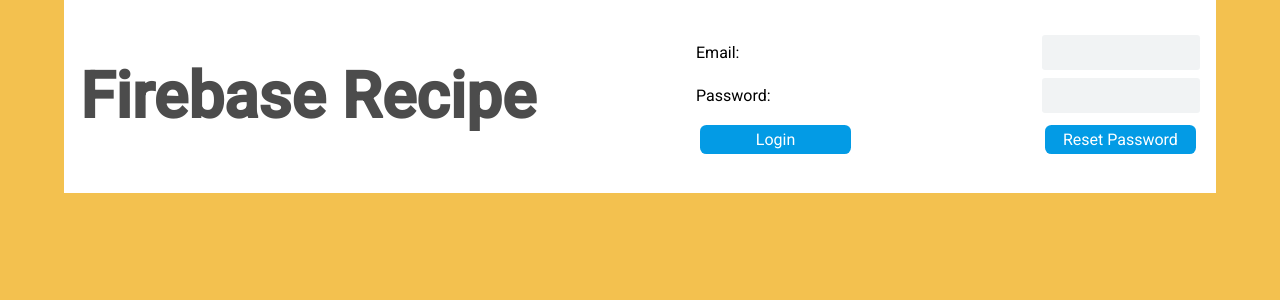
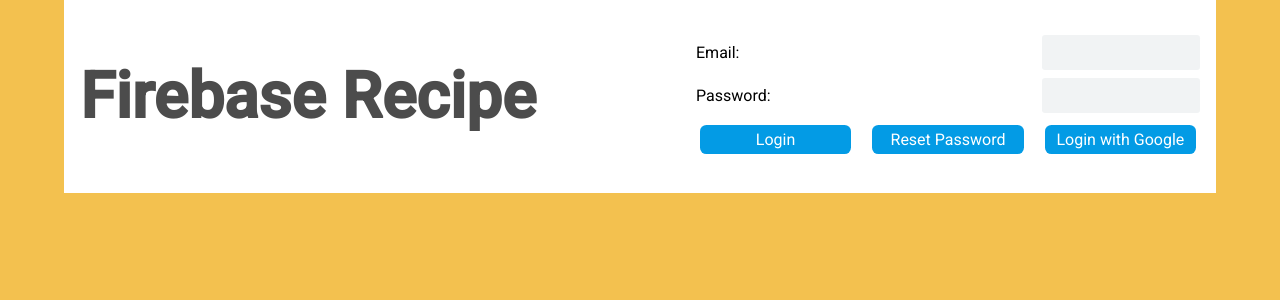
Before and after one commit to AndricoSean/fb-recipes, a React (Create React App) app: page / in a window 1280 px wide. Shown: the top 300 px of the page. Built offline with nearby package versions, Linux system fonts and the light colour scheme; no server answers.

Commit message:
Added Google OAuth

```diff
--- a/src/components/LoginForm.js
+++ b/src/components/LoginForm.js
@@ -31,6 +31,14 @@
     try {
       await FirebaseAuthService.sendPasswordResetEmail(email);
       alert("Password reset email sent");
+    } catch (error) {
+      alert(error.message);
+    }
+  }
+
+  async function handleLoginWithGoogle() {
+    try {
+      await FirebaseAuthService.loginWithGoogle();
     } catch (error) {
       alert(error.message);
     }
@@ -80,6 +88,13 @@
             >
               Reset Password
             </button>
+            <button
+              type="button"
+              className="primary-button"
+              onClick={handleLoginWithGoogle}
+            >
+              Login with Google
+            </button>
           </div>
         </form>
       )}
```
